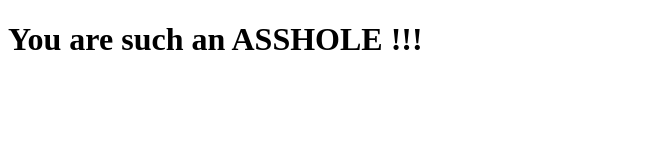
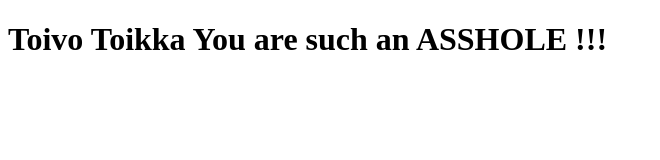
Before and after one commit to liz-delicious/Coursera-test, a plain HTML site: page site/index.html in a window 1280 px wide. Shown: the whole page, without its empty margins (0-660 px from the left). Drawn offline with Linux system fonts and the light colour scheme.

Commit message:
small addition to our page content.

```diff
--- a/site/index.html
+++ b/site/index.html
@@ -4,6 +4,7 @@
 	<title>Fuck u Toivo!</title>
 </head>
 <body>
-<h1>You are such an ASSHOLE !!!</h1>
+<h1>Toivo Toikka
+You are such an ASSHOLE !!!</h1>
 </body>
 </html>
```
